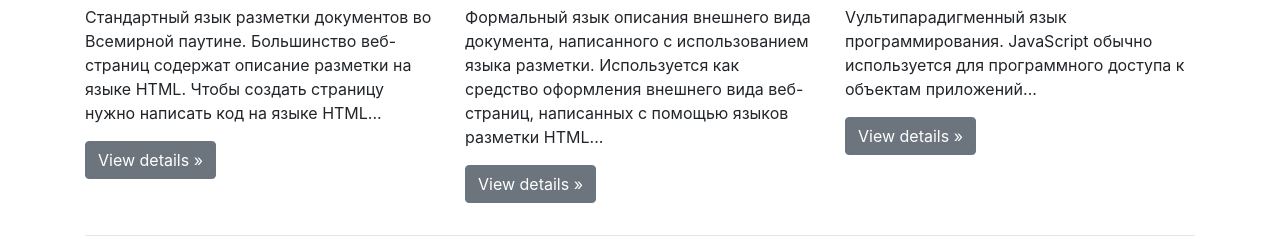
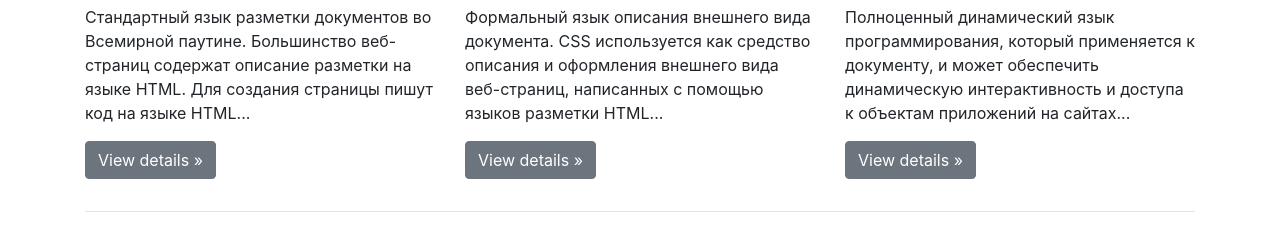
Before and after one commit to Nikatseplyaeva/project1, a plain HTML site: page index.html in a window 1280 px wide. Shown: the part 424-666 px from the top of the page. Drawn offline with nearby package versions, Linux system fonts and the light colour scheme.

Commit message:
Update index.html

```diff
--- a/index.html
+++ b/index.html
@@ -32,18 +32,18 @@
             <div class="row">
               <div class="col-md-4">
                 <h2>HTML</h2>
-                <p>Стандартный язык разметки документов во Всемирной паутине. Большинство веб-страниц содержат описание разметки на языке HTML. Чтобы создать страницу нужно написать код на языке HTML...   </p>
+                <p>Стандартный язык разметки документов во Всемирной паутине. Большинство веб-страниц содержат описание разметки на языке HTML. Для создания страницы пишут код на языке HTML...   </p>
                 <p><a class="btn btn-secondary" href="#" role="button">View details »</a></p>
               </div>
               <div class="col-md-4">
                 <h2>CSS</h2>
-                <p> Формальный язык описания внешнего вида документа, написанного с использованием языка разметки. Используется как средство оформления внешнего вида веб-страниц, написанных с помощью языков разметки HTML... </p>
+                <p>Формальный язык описания внешнего вида документа. CSS используется как средство описания и оформления внешнего вида веб-страниц, написанных с помощью языков разметки HTML... </p>
 
                 <p><a class="btn btn-secondary" href="#" role="button">View details »</a></p>
               </div>
               <div class="col-md-4">
                 <h2>JavaScript</h2>
-                <p>Vультипарадигменный язык программирования. JavaScript обычно используется для программного доступа к объектам приложений... </p>
+                <p>Полноценный динамический язык программирования, который применяется к документу, и может обеспечить динамическую интерактивность и доступа к объектам приложений на сайтах... </p>
                 <p><a class="btn btn-secondary" href="#" role="button">View details »</a></p>
               </div>
             </div>
```
